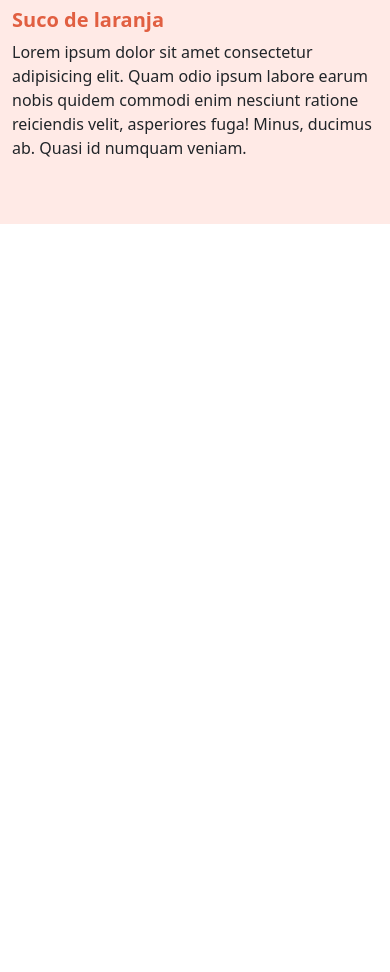
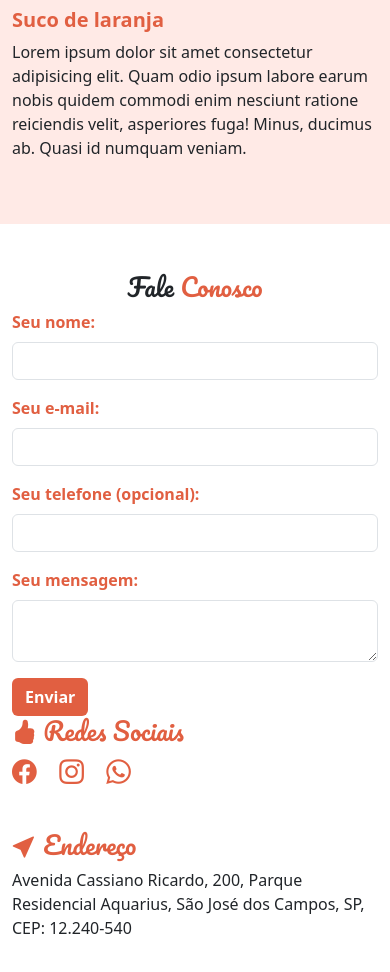
Before and after one commit to rafaareis/modulo-14-projeto-3, a plain HTML site: page index.html in a window 390 px wide. Shown: the part 5964-6936 px from the top of the page. Before the commit the page ends 6188 px from the top, so only its background shows below. Drawn offline with nearby package versions, Linux system fonts and the light colour scheme; a web font is replaced by a local one.

Commit message:
Commit 07082023-1600: Aula 06

```diff
--- a/index.html
+++ b/index.html
@@ -41,7 +41,7 @@
                         </a>
                     </li>
                     <li class="nav-item fw-bold">
-                        <a class="nav-link" href="">
+                        <a class="nav-link" href="#fale-conosco">
                             <i class="bi bi-chat-left-text me-1"></i>
                             Fale Conosco
                         </a>
@@ -244,6 +244,68 @@
                 </div>
             </div>
         </section>
+        <section id="fale-conosco" class="pt-5 pb-5">
+            <div class="container">
+                <div class="row">
+                    <h2 class="section-title text-center">Fale <span class="text-colored">Conosco</span> </h2>
+                </div>
+                <div class="row">
+                    <div class="col-md-7">
+                        <form>
+                            <div class="mb-3">
+                                <label for="nome" class="form-label fw-bold text-colored">Seu nome:</label>
+                                <input type="text" id="nome" class="form-control" required>
+                            </div>
+                            <div class="mb-3">
+                                <label for="email" class="form-label fw-bold text-colored">Seu e-mail:</label>
+                                <input type="email" id="email" class="form-control" required>
+                            </div>
+                            <div class="mb-3">
+                                <label for="telefone" class="form-label fw-bold text-colored">Seu telefone (opcional):</label>
+                                <input type="tel" id="telefone" class="form-control">
+                            </div>
+                            <div class="mb-3">
+                                <label for="mensagem" class="form-label fw-bold text-colored">Seu mensagem:</label>
+                                <textarea id="mensagem" class="form-control" required ></textarea>
+                            </div>
+                            <button type="submit" class="btn fw-bold">Enviar</button>
+                        </form>
+                    </div>
+                    <div class="col-md-5">
+                        <div class="row">
+                            <h3 class="section-title fs-2 text-colored">
+                                <i class="bi bi-hand-thumbs-up-fill"></i>
+                                Redes Sociais
+                            </h3>
+                            <ul class="social-links">
+                                <li class="fs-2">
+                                    <a href="#">
+                                        <i class="bi bi-facebook text-colored"></i>
+                                    </a>
+                                </li>
+                                <li class="fs-2 ms-3 me-3">
+                                    <a href="#">
+                                        <i class="bi bi-instagram text-colored"></i>
+                                    </a>
+                                </li>
+                                <li class="fs-2">
+                                    <a href="#">
+                                        <i class="bi bi-whatsapp text-colored"></i>
+                                    </a>
+                                </li>
+                            </ul>
+                        </div>
+                        <div class="row mt-4">
+                            <h3 class="section-title fs-2 text-colored">
+                                <i class="bi bi-cursor-fill"></i>
+                                Endereço
+                            </h3>
+                            <p>Avenida Cassiano Ricardo, 200, Parque Residencial Aquarius, São José dos Campos, SP, CEP: 12.240-540</p>
+                        </div>
+                    </div>
+                </div>
+            </div>
+        </section>
     </div>
 
     <script src="https://cdn.jsdelivr.net/npm/bootstrap@5.3.0/dist/js/bootstrap.bundle.min.js"></script>
--- a/main.css
+++ b/main.css
@@ -43,7 +43,8 @@
     background-color: var(--cor3);
 }
 
-.nav-cardapio .nav-link.active {
+.nav-cardapio .nav-link.active,
+#fale-conosco button {
     background-color: var(--cor1);
     color: var(--cor2);
 }
@@ -51,3 +52,12 @@
 .nav-cardapio .nav-link:hover {
     color:var(--cor1)
 }
+
+.social-links li {
+    list-style: none;
+    display: inline;
+}
+
+.social-links a {
+    text-decoration: none;
+}
```
